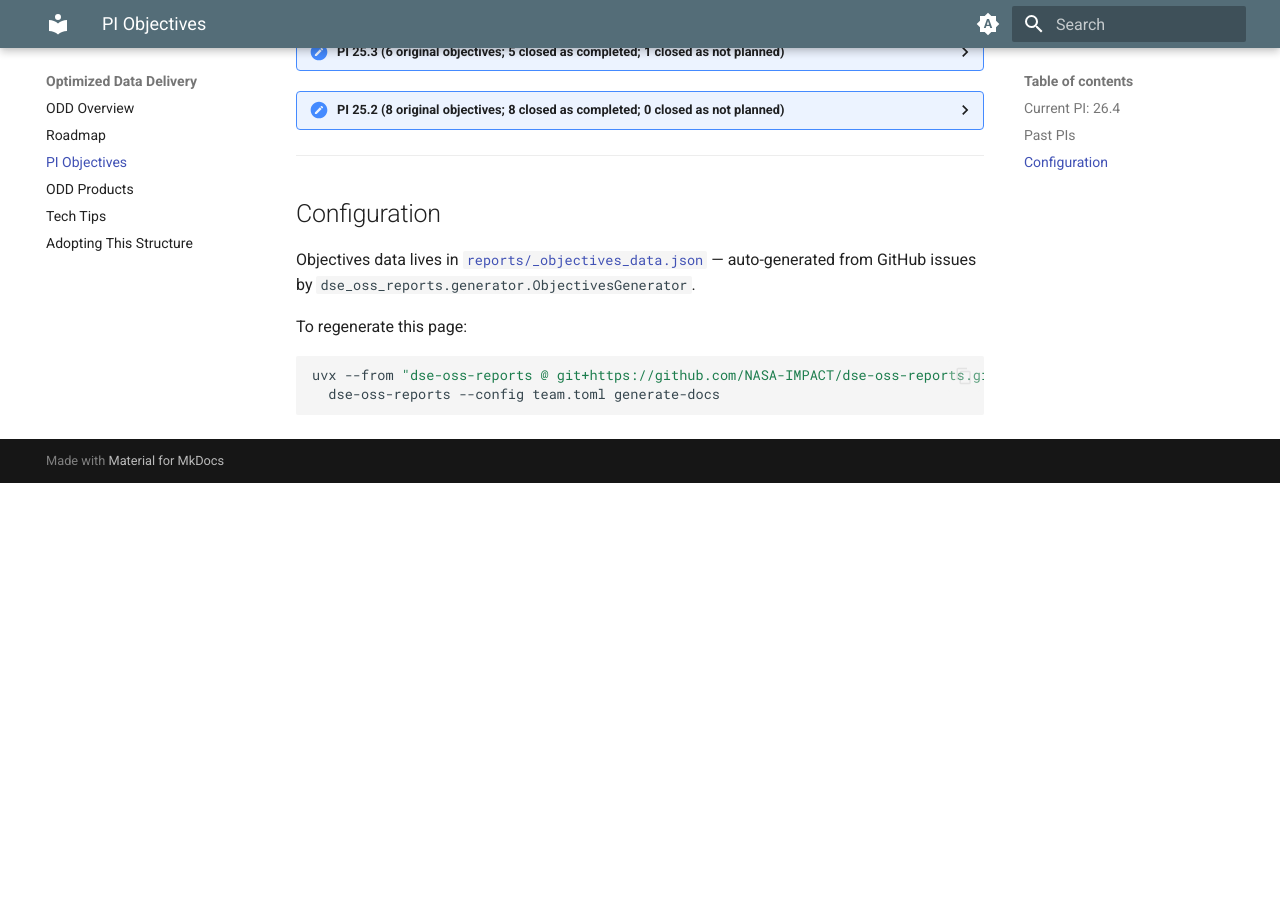
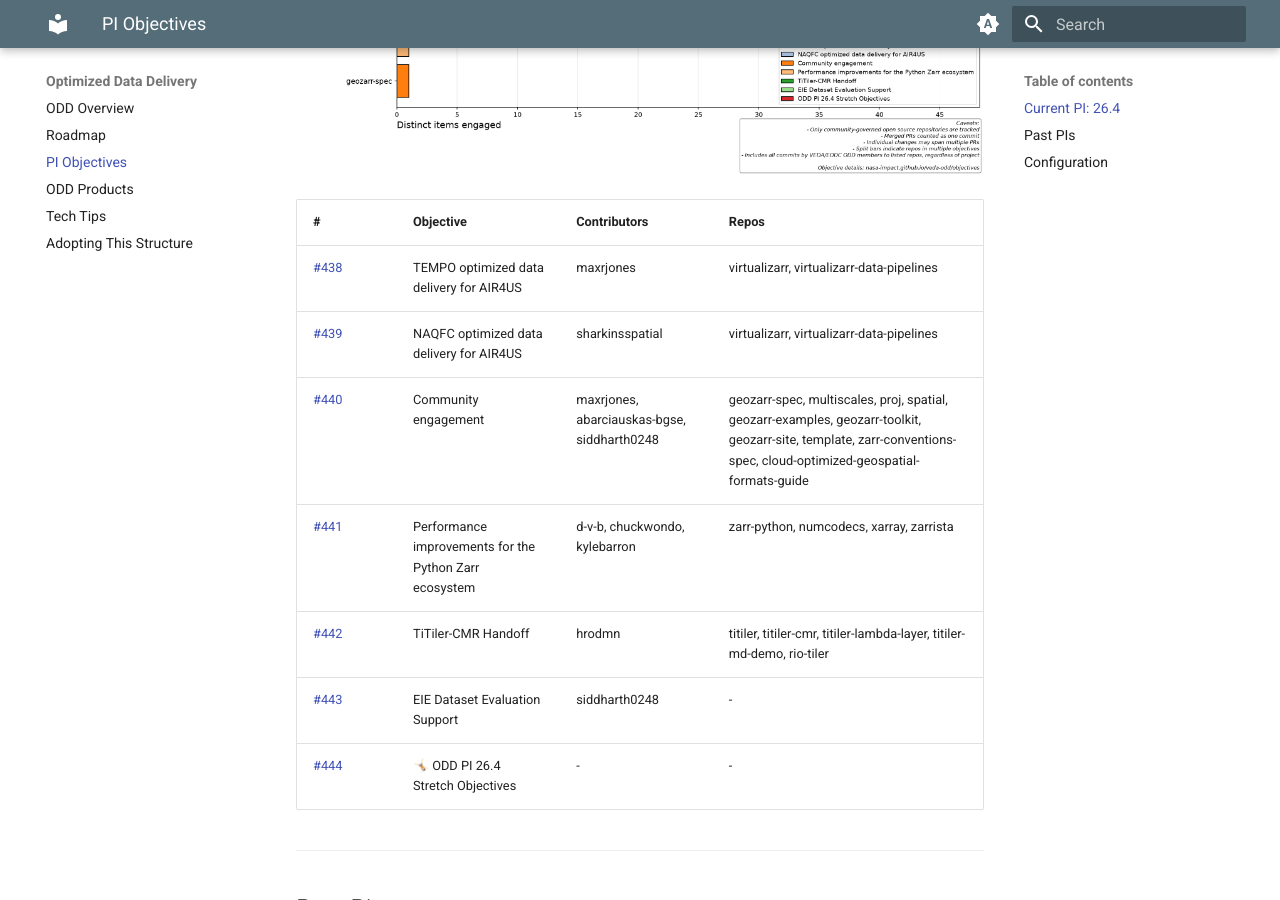
Before and after one commit to NASA-IMPACT/veda-odd, an MkDocs documentation site: the page built from docs/objectives.md, in a window 1280 px wide and 900 px high, scrolled down 1106 px. Built offline with MkDocs 1.6.1 and Material for MkDocs 9.7.7, drawn with Linux system fonts in a browser that asks for light colours; the version menu is left out; before the commit the page ends 1589 px from its top, so only the background shows below that.

Commit message:
Update reports for 30283661218

```diff
--- a/docs/objectives.md
+++ b/docs/objectives.md
@@ -4,13 +4,19 @@ This page tracks quarterly objectives for the VEDA/EODC ODD team and the open-so
 
 ## Current PI: 26.4
 
+![PI-26.4 authored commits](images/pi-26.4-authored-commits.png)
+
+![PI-26.4 resolved issues and PRs](images/pi-26.4-resolved-issues-prs.png)
+
+![PI-26.4 foundational engagement](images/pi-26.4-engagement.png)
+
 | # | Objective | Contributors | Repos |
 |---|-----------|--------------|-------|
-| [#438](https://github.com/NASA-IMPACT/veda-odd/issues/438) | TEMPO optimized data delivery for AIR4US | maxrjones | - |
-| [#439](https://github.com/NASA-IMPACT/veda-odd/issues/439) | NAQFC optimized data delivery for AIR4US | sharkinsspatial | - |
-| [#440](https://github.com/NASA-IMPACT/veda-odd/issues/440) | Community engagement | maxrjones, abarciauskas-bgse, siddharth0248 | - |
-| [#441](https://github.com/NASA-IMPACT/veda-odd/issues/441) | Performance improvements for the Python Zarr ecosystem | d-v-b, chuckwondo, kylebarron | - |
-| [#442](https://github.com/NASA-IMPACT/veda-odd/issues/442) | TiTiler-CMR Handoff | hrodmn | - |
+| [#438](https://github.com/NASA-IMPACT/veda-odd/issues/438) | TEMPO optimized data delivery for AIR4US | maxrjones | virtualizarr, virtualizarr-data-pipelines |
+| [#439](https://github.com/NASA-IMPACT/veda-odd/issues/439) | NAQFC optimized data delivery for AIR4US | sharkinsspatial | virtualizarr, virtualizarr-data-pipelines |
+| [#440](https://github.com/NASA-IMPACT/veda-odd/issues/440) | Community engagement | maxrjones, abarciauskas-bgse, siddharth0248 | geozarr-spec, multiscales, proj, spatial, geozarr-examples, geozarr-toolkit, geozarr-site, template, zarr-conventions-spec, cloud-optimized-geospatial-formats-guide |
+| [#441](https://github.com/NASA-IMPACT/veda-odd/issues/441) | Performance improvements for the Python Zarr ecosystem | d-v-b, chuckwondo, kylebarron | zarr-python, numcodecs, xarray, zarrista |
+| [#442](https://github.com/NASA-IMPACT/veda-odd/issues/442) | TiTiler-CMR Handoff | hrodmn | titiler, titiler-cmr, titiler-lambda-layer, titiler-md-demo, rio-tiler |
 | [#443](https://github.com/NASA-IMPACT/veda-odd/issues/443) | EIE Dataset Evaluation Support | siddharth0248 | - |
 | [#444](https://github.com/NASA-IMPACT/veda-odd/issues/444) | 🤸🏻 ODD PI 26.4 Stretch Objectives | - | - |
 
```
Also changed, not shown: docs/images/pi-26.4-authored-commits.png (added), docs/images/pi-26.4-engagement.png (added), docs/images/pi-26.4-resolved-issues-prs.png (added), 4 other files.
